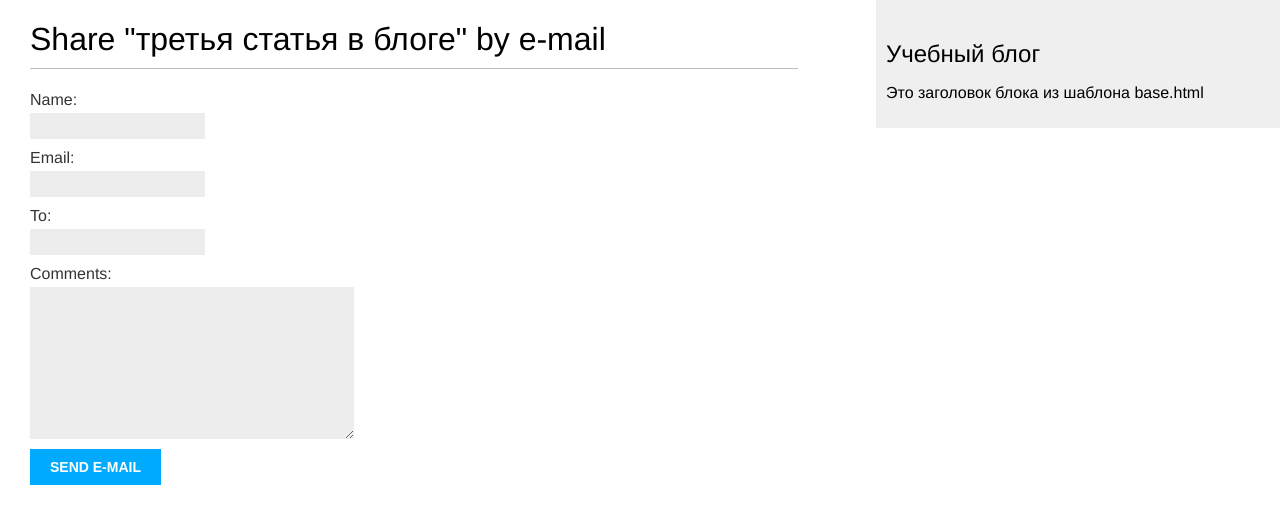
After one commit to IharSew/mySite, a Django app: page /3/share/ in a window 1280 px wide. The commit adds this page. Shown: the top 524 px of the page. Run offline with Django 4.2, Linux system fonts and the light colour scheme; data comes from the database, SQL or seed files in the repository.

Commit message:
Send Mail was added

```diff
--- /dev/null
+++ b/blog/forms.py
@@ -0,0 +1,9 @@
+from django import forms
+
+
+# Мы создали класс формы, унаследованный от Form
+class EmailPostForm(forms.Form):
+    name = forms.CharField(max_length=25)
+    email = forms.EmailField()
+    to = forms.EmailField()
+    comments = forms.CharField(required=False, widget=forms.Textarea)
--- a/blog/urls.py
+++ b/blog/urls.py
@@ -4,6 +4,8 @@ from . import views
 app_name = 'blog'
 urlpatterns = [
     # post views
-    path('', views.post_list, name='post_list'),
+    #path('', views.post_list, name='post_list'),
+    path('', views.PostListView.as_view(), name='post_list'),
     path('<int:year>/<int:month>/<int:day>/<slug:post>/', views.post_detail, name='post_detail'),
+    path('<int:post_id>/share/', views.post_share, name='post_share'),
 ]
--- a/blog/views.py
+++ b/blog/views.py
@@ -1,28 +1,23 @@
+from django.core.mail import send_mail
 from django.shortcuts import render, get_object_or_404
 from .models import Post
-from django.core.paginator import Paginator, EmptyPage, PageNotAnInteger
+from django.views.generic import ListView
+from .forms import EmailPostForm
 
 
-def post_list(request):
-    object_list = Post.published.all()
-    # инициализируем объект класса Paginator, указав количество объектов
-    # на одной странице:
-    paginator = Paginator(object_list, 3)
-    # извлекаем из запроса GET параметр Page:
-    page = request.GET.get('page')
-    try:
-        # получаем список объектов на нужной странице с помощью метода page()
-        # класса Paginator;
-        posts = paginator.page(page)
-    except PageNotAnInteger:
-        # если указанный параметр page не является целым числом, обращаемся
-        # к первой странице. Если page больше, чем общее количество страниц, то
-        # возвращаем последнюю:
-        posts = paginator.page(1)
-    except EmptyPage:
-        # Если номер страницы больше, чем общее количество страниц, возвращаем последнюю.
-        posts = paginator.page(paginator.num_pages)
-    return render(request, 'blog/post/list.html', {'page': page, 'posts': posts})
+class PostListView(ListView):
+    # использовать переопределенный QuerySet модели:
+    queryset = Post.published.all()
+    # использовать posts в качестве переменной контекста HTML-шаблона,
+    # в которой будет храниться список объектов. Если не указать атрибут context_object_name,
+    # по умолчанию используется переменная object_list;
+    context_object_name = 'posts'
+    # использовать постраничное отображение по три объекта на странице;
+    paginate_by = 3
+    # использовать указанный шаблон для формирования страницы. Если бы
+    # мы не указали template_name, то базовый класс ListView использовал бы
+    # шаблон blog/post_list.html.
+    template_name = 'blog/post/list.html'
 
 
 def post_detail(request, year, month, day, post):
@@ -34,3 +29,28 @@ def post_detail(request, year, month, day, post):
                              publish__day=day
                              )
     return render(request, 'blog/post/detail.html', {'post': post})
+
+
+def post_share(request, post_id):
+    # Retrieve post by id
+    post = get_object_or_404(Post, id=post_id, status='published')
+    sent = False
+
+    if request.method == 'POST':
+        # Form was submitted
+        form = EmailPostForm(request.POST)
+        if form.is_valid():
+            # Form fields passed validation
+            cd = form.cleaned_data
+            post_url = request.build_absolute_uri(
+                post.get_absolute_url())
+            subject = '{} ({}) recommends you reading "{}"'.format(cd['name'], cd['email'], post.title)
+            message = 'Read "{}" at {}\n\n{}\'s comments: {}'.format(post.title, post_url, cd['name'], cd['comments'])
+            send_mail(subject, message, 'admin@myblog.com',
+                      [cd['to']])
+            sent = True
+    else:
+        form = EmailPostForm()
+    return render(request, 'blog/post/share.html', {'post': post,
+                                                    'form': form,
+                                                    'sent': sent})
--- a/mysite/settings.py
+++ b/mysite/settings.py
@@ -123,3 +123,9 @@ STATIC_URL = 'static/'
 # https://docs.djangoproject.com/en/4.0/ref/settings/#default-auto-field
 
 DEFAULT_AUTO_FIELD = 'django.db.models.BigAutoField'
+
+EMAIL_HOST = 'smtp.gmail.com'
+EMAIL_HOST_USER = '@gmail.com'
+EMAIL_HOST_PASSWORD = ''
+EMAIL_PORT = 587
+EMAIL_USE_TLS = True
--- a/templates/blog/post/detail.html
+++ b/templates/blog/post/detail.html
@@ -5,4 +5,7 @@
     <h1>{{ post.title }}</h1>
     <p class="date">Опубликовано {{ post.publish }} пользователем {{ post.author }}</p>
     {{ post.body|linebreaks }}
+        <p>
+            <a href="{% url "blog:post_share" post.id %}">Share this post</a>
+        </p>
 {% endblock %}
--- a/templates/blog/post/list.html
+++ b/templates/blog/post/list.html
@@ -15,5 +15,5 @@
         </p>
         {{ post.body|truncatewords:30|linebreaks }}
     {% endfor %}
-    {% include "pagination.html" with page=posts %}
+    {% include "pagination.html" with page=page_obj %}
 {% endblock %}
--- /dev/null
+++ b/templates/blog/post/share.html
@@ -0,0 +1,17 @@
+{% extends "blog/base.html" %}
+
+{% block title %}Share a post{% endblock %}
+
+{% block content %}
+    {% if sent %}
+        <h1>E-mail successfully sent</h1>
+        <p>"{{ post.title }}" was successfully sent to {{ form.cleaned_data.to }}.</p>
+    {% else %}
+        <h1>Share "{{ post.title }}" by e-mail</h1>
+        <form action="." method="post">
+            {{ form.as_p }}
+            {% csrf_token %}
+            <input type="submit" value="Send e-mail">
+        </form>
+    {% endif %}
+{% endblock %}
```
